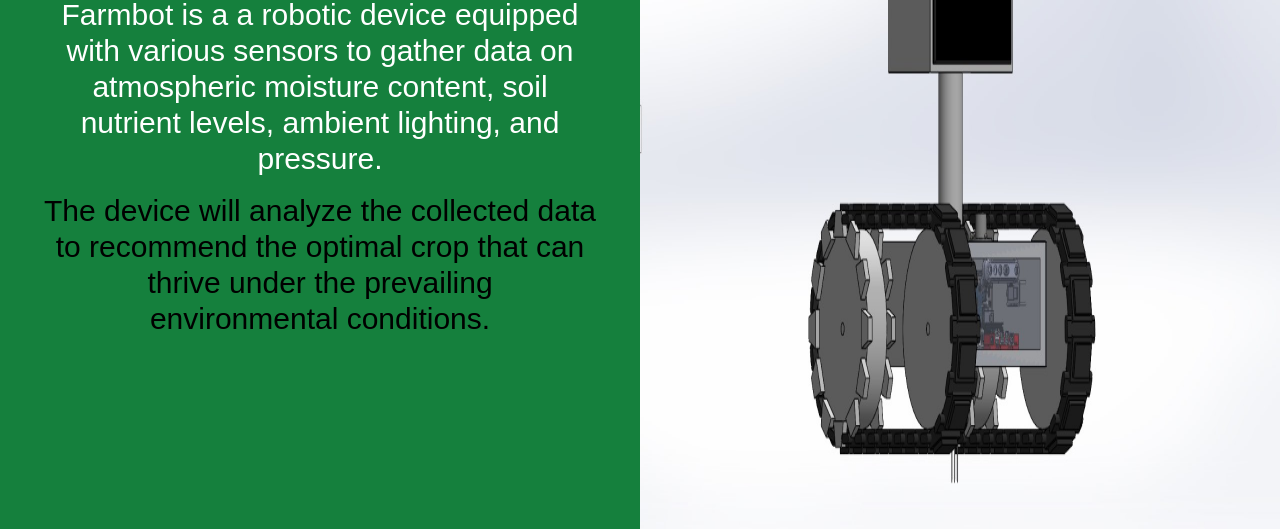
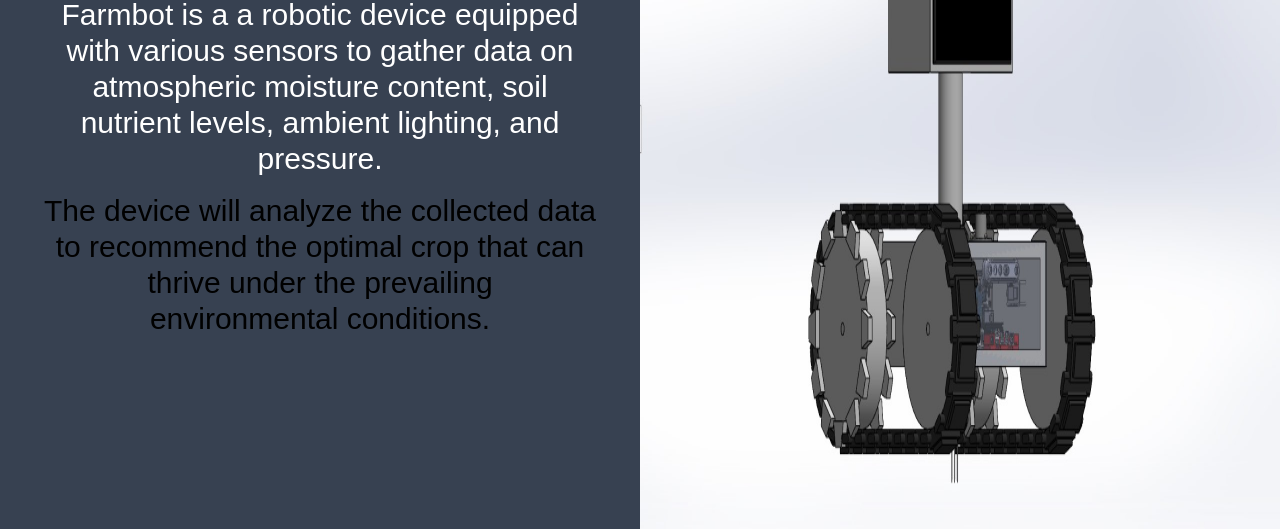
Before and after one commit to AshminJayson/farmbot, a website: page src/about.html in a window 1280 px wide. Shown: the part 271-800 px from the top of the page. Drawn offline with nearby package versions, Linux system fonts and the light colour scheme; files that its build step writes are made by us from their sources.

Commit message:
changed the color of background in about

```diff
--- a/src/about.html
+++ b/src/about.html
@@ -31,7 +31,7 @@
                   </li>
             </ul>
         </nav>
-        <div class="hero flex h-full w-full bg-green-700">
+        <div class="hero flex h-full w-full bg-gray-700">
             <div
                 class="h-full w-full flex flex-col text-white justify-center items-center"
             >
```
